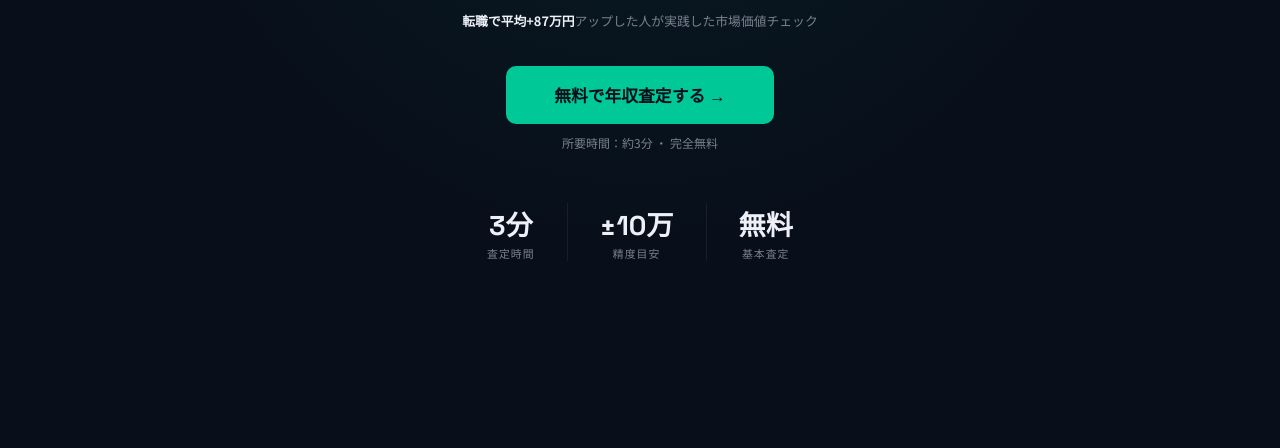
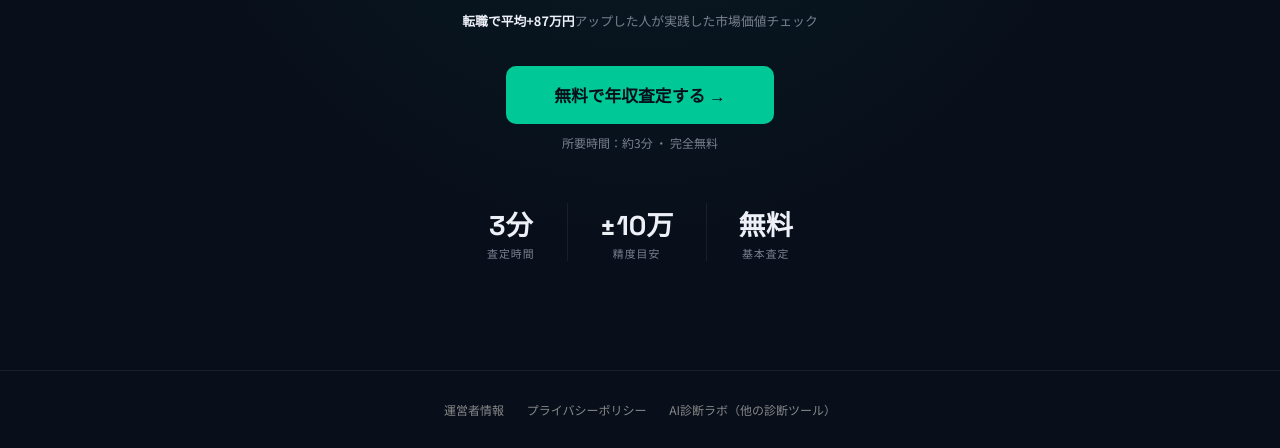
Before and after one commit to tantanrao/ai-nenshu, a plain HTML site: page index.html in a window 1280 px wide. Shown: the part 463-911 px from the top of the page. Before the commit the page ends 833 px from the top, so only its background shows below. Drawn offline with Linux system fonts and the light colour scheme.

Commit message:
Update index.html

```diff
--- a/index.html
+++ b/index.html
@@ -423,5 +423,10 @@ function resetAll(){
   window.scrollTo({top:0,behavior:'smooth'});
 }
 </script>
+<footer style="text-align:center;padding:30px 20px;font-size:0.75rem;color:#7a8090;border-top:1px solid rgba(255,255,255,0.07)">
+  <a href="about.html" style="color:#888;text-decoration:none;margin:0 10px">運営者情報</a>
+  <a href="privacy.html" style="color:#888;text-decoration:none;margin:0 10px">プライバシーポリシー</a>
+  <a href="https://ai-shindan-lab.vercel.app/" style="color:#888;text-decoration:none;margin:0 10px">AI診断ラボ（他の診断ツール）</a>
+</footer>
 </body>
 </html>
```
